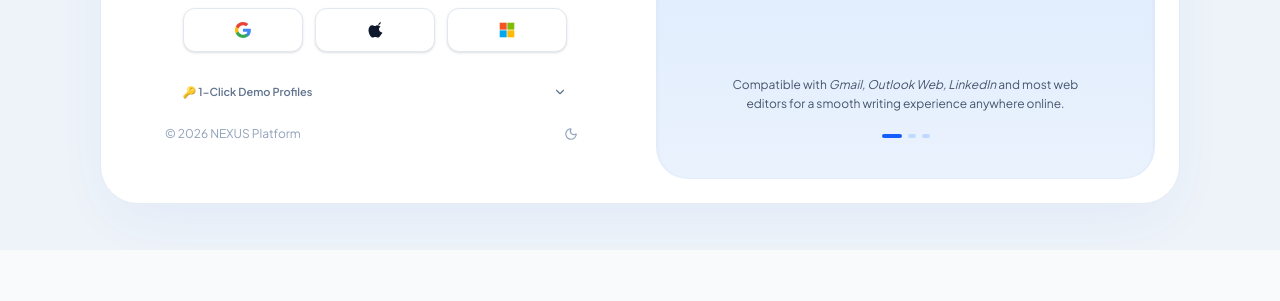
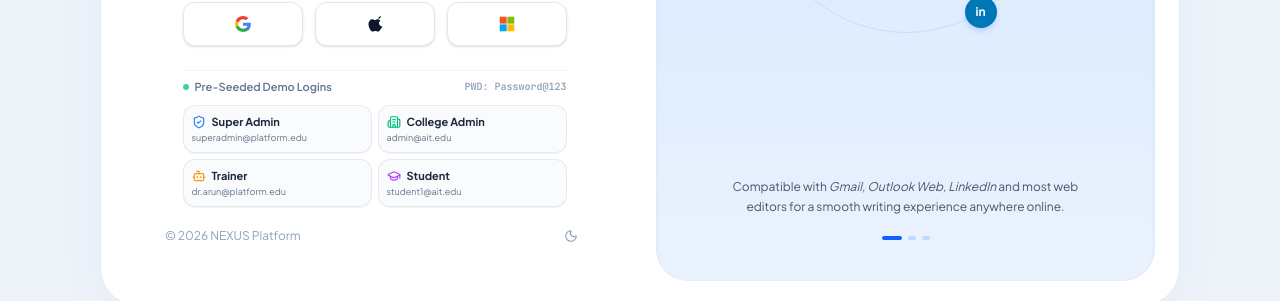
Before and after one commit to ragulselvam/edosls-course-platfrom, a Next.js app in the folder frontend/: page /login in a window 1280 px wide. Shown: the part 550-851 px from the top of the page. Before the commit the page ends 800 px from the top, so only its background shows below. Built offline with nearby package versions, Linux system fonts and the light colour scheme; no server answers.

Commit message:
fix(auth): make demo logins directly accessible with clear credentials and fix trainer dashboard route

```diff
--- a/frontend/src/app/login/page.tsx
+++ b/frontend/src/app/login/page.tsx
@@ -33,7 +33,7 @@ export default function LoginPage() {
   const [rememberMe, setRememberMe] = useState(true);
   const [isLoading, setIsLoading] = useState(false);
   const [activeSlide, setActiveSlide] = useState(0);
-  const [showDemoProfiles, setShowDemoProfiles] = useState(false);
+  const [showDemoProfiles, setShowDemoProfiles] = useState(true);
 
   // Forgot Password modal
   const [isForgotOpen, setIsForgotOpen] = useState(false);
@@ -53,10 +53,18 @@ export default function LoginPage() {
     }
   };
 
-  const handleQuickLogin = (roleEmail: string) => {
+  const handleQuickLogin = async (roleEmail: string, roleName?: string) => {
     setEmail(roleEmail);
     setPassword('Password@123');
-    login(roleEmail, 'Password@123');
+    setIsLoading(true);
+    try {
+      await login(roleEmail, 'Password@123');
+      toast(`Signed in as ${roleName || 'demo user'}`, 'success');
+    } catch {
+      // Toast shown in login
+    } finally {
+      setIsLoading(false);
+    }
   };
 
   const handleForgotPassword = async (e: React.FormEvent) => {
@@ -307,67 +315,64 @@ export default function LoginPage() {
             </div>
 
             {/* Quick Demo Profiles Accordion */}
-            <div className="pt-1">
+            <div className="pt-2 border-t border-slate-100 dark:border-slate-800">
+              <div className="flex items-center justify-between text-[11px] font-semibold text-slate-500 dark:text-slate-400 pb-1.5">
+                <span className="flex items-center gap-1.5">
+                  <span className="w-1.5 h-1.5 rounded-full bg-emerald-500 animate-pulse" />
+                  Pre-Seeded Demo Logins
+                </span>
+                <span className="text-[10px] font-mono text-slate-400">PWD: Password@123</span>
+              </div>
+
+              <div className="grid grid-cols-2 gap-1.5 pt-1">
                 <button
                   type="button"
-                onClick={() => setShowDemoProfiles(!showDemoProfiles)}
-                className="w-full flex items-center justify-between text-[11px] font-semibold text-slate-500 dark:text-slate-400 hover:text-slate-700 dark:hover:text-slate-200 py-1 transition-colors"
-              >
-                <span>🔑 1-Click Demo Profiles</span>
-                <ChevronDown className={`w-3.5 h-3.5 transition-transform ${showDemoProfiles ? 'rotate-180' : ''}`} />
-              </button>
-
-              {showDemoProfiles && (
-                <div className="grid grid-cols-2 gap-1.5 pt-2 animate-in fade-in duration-200">
-                  <button
-                    type="button"
-                    onClick={() => handleQuickLogin('superadmin@platform.edu')}
-                    className="p-2 rounded-lg border border-slate-200 dark:border-slate-700/60 bg-slate-50 dark:bg-slate-800/40 hover:bg-blue-50 dark:hover:bg-blue-900/20 text-left transition-all group"
+                  onClick={() => handleQuickLogin('superadmin@platform.edu', 'Super Admin')}
+                  className="p-2 rounded-xl border border-slate-200/90 dark:border-slate-700/60 bg-slate-50/80 dark:bg-slate-800/40 hover:bg-blue-50 dark:hover:bg-blue-900/20 text-left transition-all group shadow-2xs"
                 >
                   <div className="flex items-center gap-1.5 text-[11px] font-bold text-slate-800 dark:text-slate-200 group-hover:text-blue-600">
-                      <ShieldCheck className="w-3 h-3 text-blue-500 shrink-0" />
+                    <ShieldCheck className="w-3.5 h-3.5 text-blue-500 shrink-0" />
                     Super Admin
                   </div>
-                    <div className="text-[9px] text-slate-400 truncate">superadmin@platform.edu</div>
+                  <div className="text-[9px] text-slate-500 dark:text-slate-400 truncate">superadmin@platform.edu</div>
                 </button>
 
                 <button
                   type="button"
-                    onClick={() => handleQuickLogin('admin@ait.edu')}
-                    className="p-2 rounded-lg border border-slate-200 dark:border-slate-700/60 bg-slate-50 dark:bg-slate-800/40 hover:bg-emerald-50 dark:hover:bg-emerald-900/20 text-left transition-all group"
+                  onClick={() => handleQuickLogin('admin@ait.edu', 'College Admin (AIT)')}
+                  className="p-2 rounded-xl border border-slate-200/90 dark:border-slate-700/60 bg-slate-50/80 dark:bg-slate-800/40 hover:bg-emerald-50 dark:hover:bg-emerald-900/20 text-left transition-all group shadow-2xs"
                 >
                   <div className="flex items-center gap-1.5 text-[11px] font-bold text-slate-800 dark:text-slate-200 group-hover:text-emerald-600">
-                      <Building2 className="w-3 h-3 text-emerald-500 shrink-0" />
+                    <Building2 className="w-3.5 h-3.5 text-emerald-500 shrink-0" />
                     College Admin
                   </div>
-                    <div className="text-[9px] text-slate-400 truncate">admin@ait.edu</div>
+                  <div className="text-[9px] text-slate-500 dark:text-slate-400 truncate">admin@ait.edu</div>
                 </button>
 
                 <button
                   type="button"
-                    onClick={() => handleQuickLogin('dr.arun@platform.edu')}
-                    className="p-2 rounded-lg border border-slate-200 dark:border-slate-700/60 bg-slate-50 dark:bg-slate-800/40 hover:bg-amber-50 dark:hover:bg-amber-900/20 text-left transition-all group"
+                  onClick={() => handleQuickLogin('dr.arun@platform.edu', 'Faculty Trainer')}
+                  className="p-2 rounded-xl border border-slate-200/90 dark:border-slate-700/60 bg-slate-50/80 dark:bg-slate-800/40 hover:bg-amber-50 dark:hover:bg-amber-900/20 text-left transition-all group shadow-2xs"
                 >
                   <div className="flex items-center gap-1.5 text-[11px] font-bold text-slate-800 dark:text-slate-200 group-hover:text-amber-600">
-                      <Bot className="w-3 h-3 text-amber-500 shrink-0" />
+                    <Bot className="w-3.5 h-3.5 text-amber-500 shrink-0" />
                     Trainer
                   </div>
-                    <div className="text-[9px] text-slate-400 truncate">dr.arun@platform.edu</div>
+                  <div className="text-[9px] text-slate-500 dark:text-slate-400 truncate">dr.arun@platform.edu</div>
                 </button>
 
                 <button
                   type="button"
-                    onClick={() => handleQuickLogin('student1@ait.edu')}
-                    className="p-2 rounded-lg border border-slate-200 dark:border-slate-700/60 bg-slate-50 dark:bg-slate-800/40 hover:bg-purple-50 dark:hover:bg-purple-900/20 text-left transition-all group"
+                  onClick={() => handleQuickLogin('student1@ait.edu', 'Student (AIT)')}
+                  className="p-2 rounded-xl border border-slate-200/90 dark:border-slate-700/60 bg-slate-50/80 dark:bg-slate-800/40 hover:bg-purple-50 dark:hover:bg-purple-900/20 text-left transition-all group shadow-2xs"
                 >
                   <div className="flex items-center gap-1.5 text-[11px] font-bold text-slate-800 dark:text-slate-200 group-hover:text-purple-600">
-                      <GraduationCap className="w-3 h-3 text-purple-500 shrink-0" />
+                    <GraduationCap className="w-3.5 h-3.5 text-purple-500 shrink-0" />
                     Student
                   </div>
-                    <div className="text-[9px] text-slate-400 truncate">student1@ait.edu</div>
+                  <div className="text-[9px] text-slate-500 dark:text-slate-400 truncate">student1@ait.edu</div>
                 </button>
               </div>
-              )}
             </div>
           </div>
 
--- a/frontend/src/context/AuthContext.tsx
+++ b/frontend/src/context/AuthContext.tsx
@@ -31,7 +31,7 @@ export function AuthProvider({ children }: { children: React.ReactNode }) {
     const targetRole = r || user?.role_name;
     if (targetRole === 'super_admin') return '/super-admin';
     if (targetRole === 'college_admin') return '/college-admin';
-    if (targetRole === 'trainer') return '/college-admin';
+    if (targetRole === 'trainer') return '/trainer';
     if (targetRole === 'student') return '/student';
     return '/';
   }, [user]);
```
Lines whose indentation alone changed are shown as unchanged.
